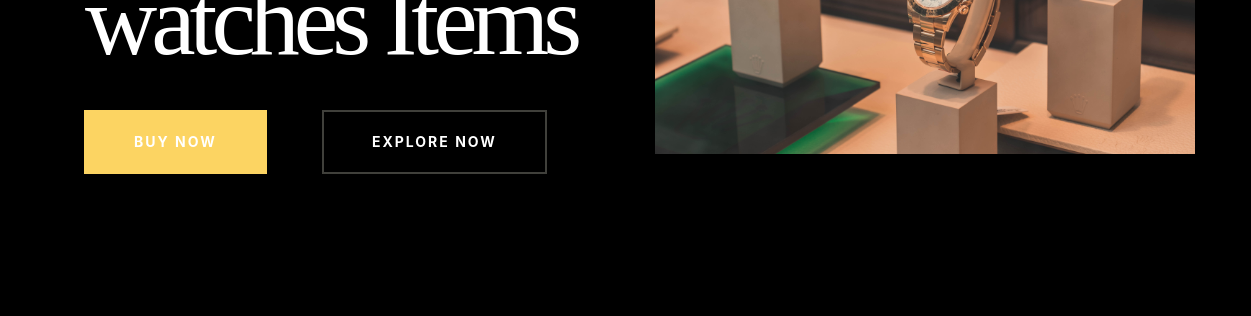
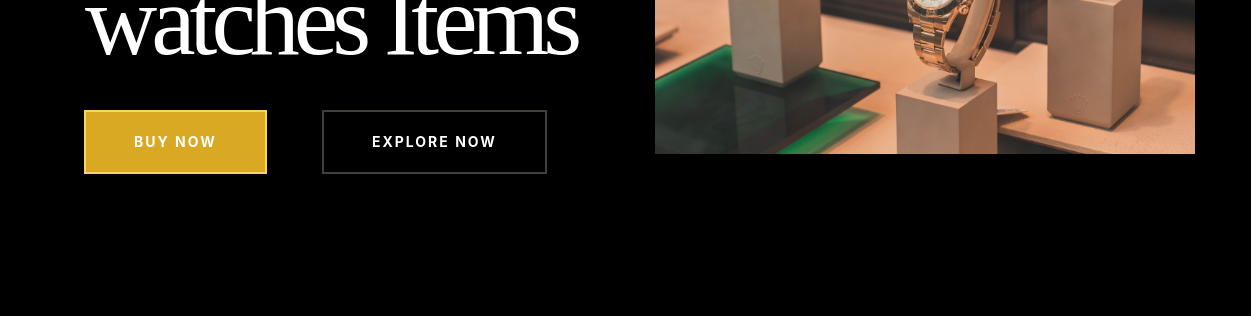
Before and after one commit to Muskanyousuf2210E/eproject2210e, a plain HTML site: page index.html in a window 1280 px wide. Shown: the part 292-608 px from the top of the page, 0-1251 px from the left. Drawn offline with nearby package versions, Linux system fonts and the light colour scheme; grey boxes are pictures that could not be loaded.

Commit message:
bgk
mjk,

```diff
--- a/css/style.css
+++ b/css/style.css
@@ -59,7 +59,7 @@ i, span, a {
   border: 2px solid #fcd462;
 }
 .main-btn.btn-filled {
-  background-color: #fcd462;
+  background-color: #daa924;
   color: #fff;
 }
 .main-btn.btn-border {
```
